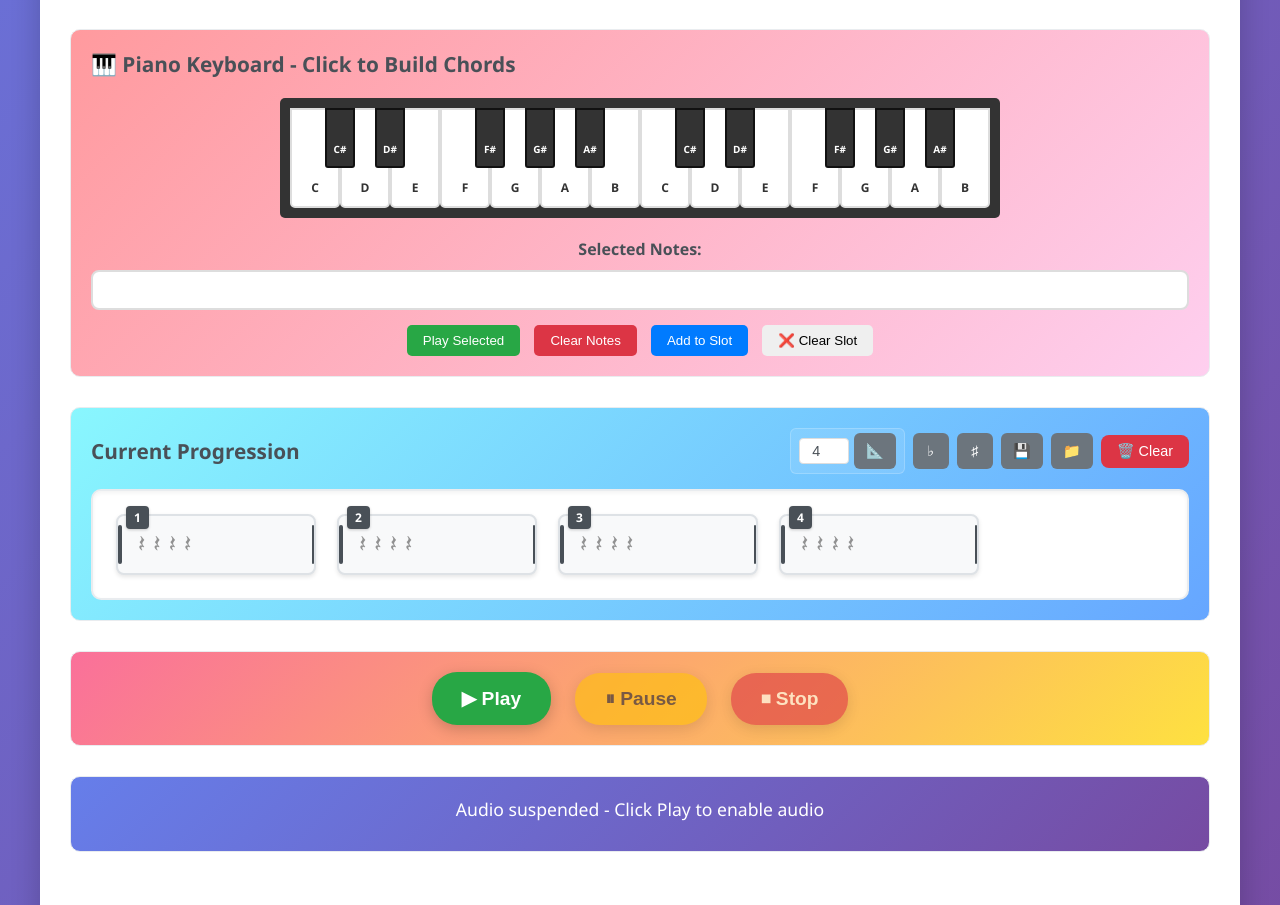
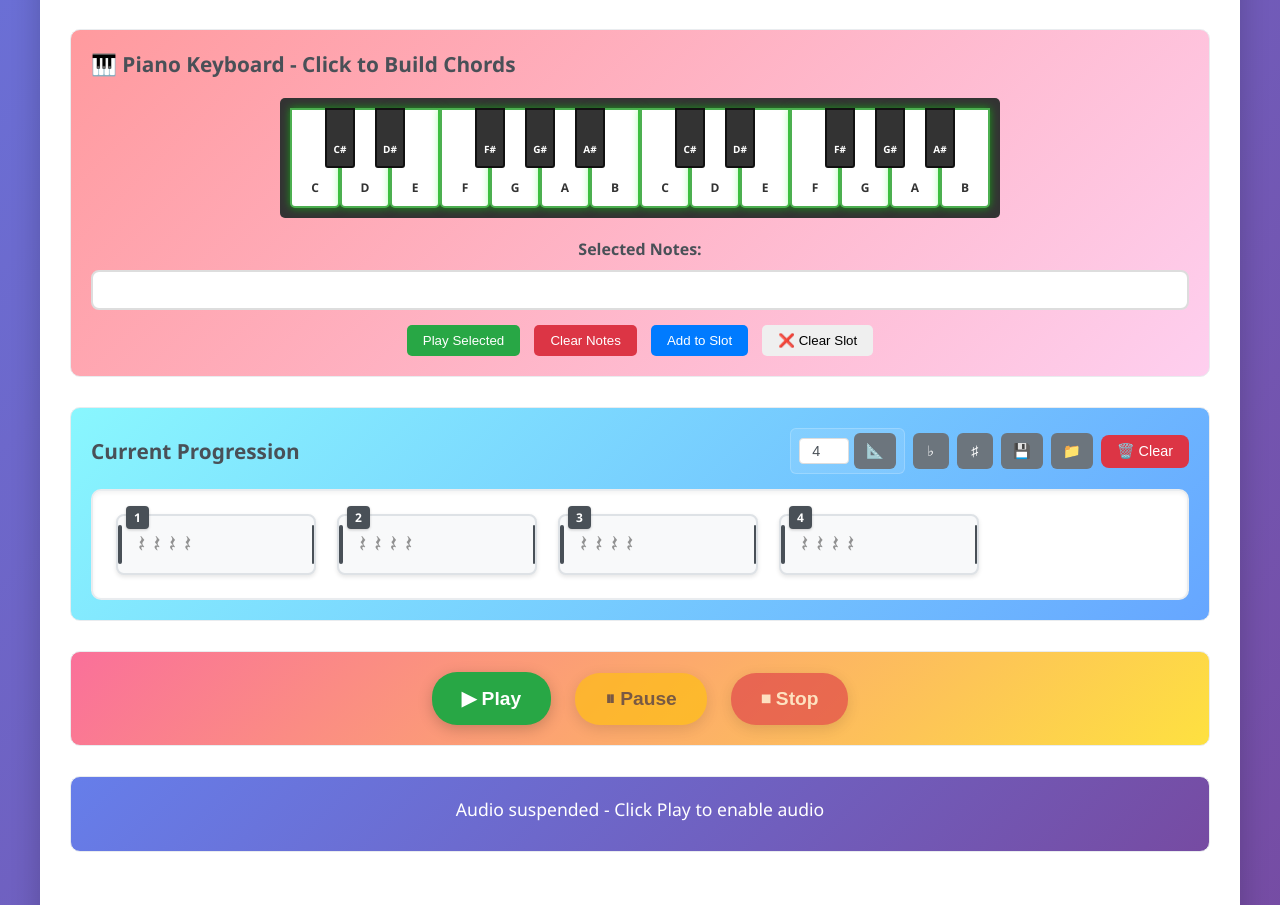
Before and after one commit to GrahamPaasch/simple-musical-accompaniment, a website: page index.html in a window 1280 px wide. Shown: the part 934-1839 px from the top of the page. Drawn offline with nearby package versions, Linux system fonts and the light colour scheme.

Commit message:
Highlight scale notes on keyboard

```diff
--- a/public/src/css/styles.css
+++ b/public/src/css/styles.css
@@ -597,6 +597,15 @@ section h2 {
     background: #007bff !important;
 }
 
+.key.in-key {
+    box-shadow: 0 0 8px rgba(0, 255, 0, 0.5);
+    border-color: #4caf50;
+}
+
+.key.active.in-key {
+    box-shadow: 0 0 8px rgba(0, 255, 0, 0.8);
+}
+
 .piano-controls {
     margin-top: 20px;
 }
--- a/script.js
+++ b/script.js
@@ -65,6 +65,7 @@ class MusicalAccompanist {
 
         // Initialize with empty progression
         this.displayChords();
+        this.updateKeyboardForKey();
 
         // Initialize Roman numeral buttons (with slight delay to ensure DOM is ready)
         setTimeout(() => {
@@ -192,6 +193,7 @@ class MusicalAccompanist {
                 this.key.tonic = e.target.value;
                 this.updateRomanNumeralButtons();
                 this.displayChords();
+                this.updateKeyboardForKey();
                 this.showStatus(`Key set to ${this.key.tonic} ${this.key.mode}`);
             });
 
@@ -199,6 +201,7 @@ class MusicalAccompanist {
                 this.key.mode = e.target.value;
                 this.updateRomanNumeralButtons();
                 this.displayChords();
+                this.updateKeyboardForKey();
                 this.showStatus(`Key set to ${this.key.tonic} ${this.key.mode}`);
             });
         }
@@ -1912,6 +1915,26 @@ class MusicalAccompanist {
     }
 
     /**
+     * Highlight scale notes on the piano keyboard for the current key
+     */
+    updateKeyboardForKey() {
+        const majorScale = [0, 2, 4, 5, 7, 9, 11];
+        const minorScale = [0, 2, 3, 5, 7, 8, 10];
+        const keyIndex = this.noteToIndex[this.key.tonic];
+        const scale = this.key.mode === 'major' ? majorScale : minorScale;
+        const scaleNotes = scale.map(i => this.indexToNote[(keyIndex + i) % 12]);
+
+        document.querySelectorAll('.key').forEach(key => {
+            const base = key.dataset.note.replace(/[0-9]/g, '');
+            if (scaleNotes.includes(base)) {
+                key.classList.add('in-key');
+            } else {
+                key.classList.remove('in-key');
+            }
+        });
+    }
+
+    /**
      * Add selected notes to progression
      */
     addSelectionToProgression() {
--- a/styles.css
+++ b/styles.css
@@ -597,6 +597,15 @@ section h2 {
     background: #007bff !important;
 }
 
+.key.in-key {
+    box-shadow: 0 0 8px rgba(0, 255, 0, 0.5);
+    border-color: #4caf50;
+}
+
+.key.active.in-key {
+    box-shadow: 0 0 8px rgba(0, 255, 0, 0.8);
+}
+
 .piano-controls {
     margin-top: 20px;
 }
```
Also changed, not shown: public/src/js/script.js (+23 -0 lines).
